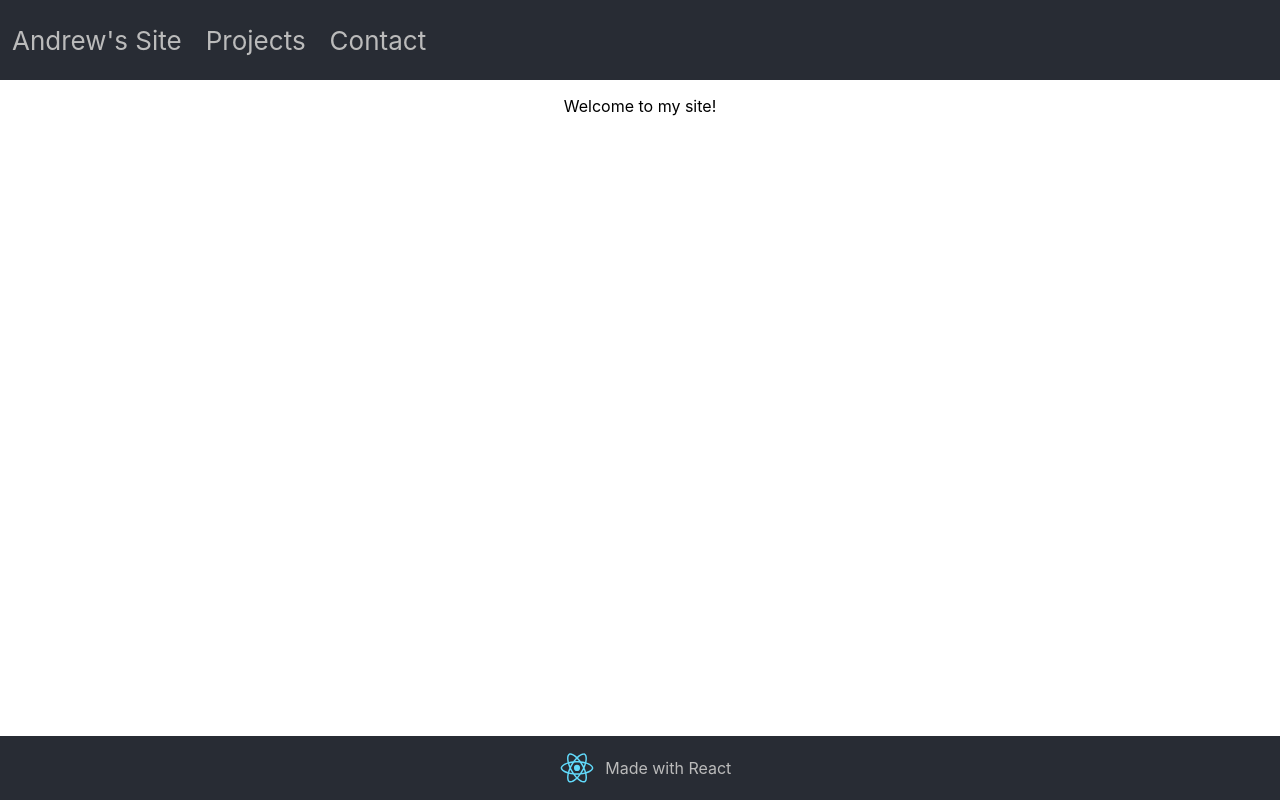
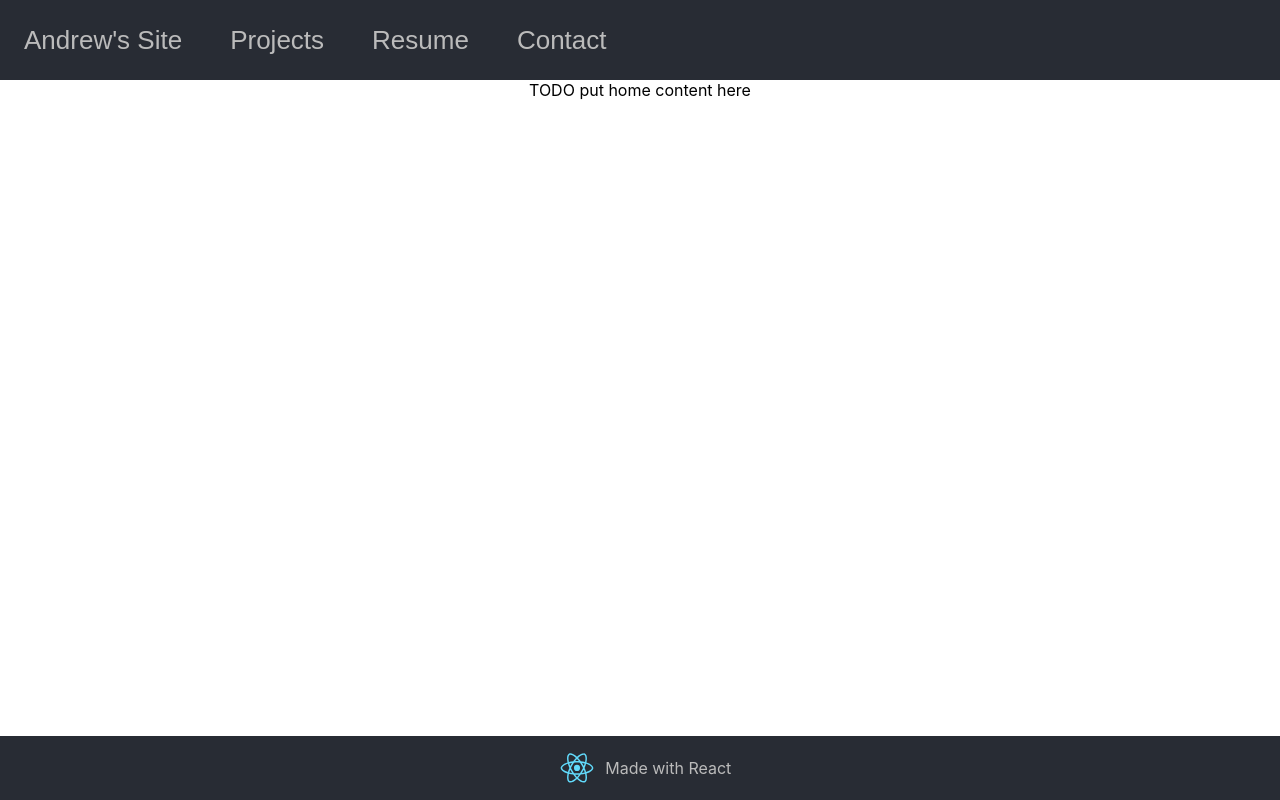
Before and after one commit to andpberr/andpberr.github.io, a React (Create React App) app: page / in a window 1280 px wide. Built offline with nearby package versions, Linux system fonts and the light colour scheme.

Commit message:
Improvements to organization... added resume link

```diff
--- a/src/App.js
+++ b/src/App.js
@@ -4,14 +4,54 @@ import Header from './Components/Header';
 import Footer from './Components/Footer';
 import MainContent from './Components/MainContent';
 
-function App() {
-  return (
-    <div className="App">
-      <Header />
-      <MainContent view="default" />
-      <Footer />
-    </div>
-  );
+class App extends React.Component {
+  constructor(props) {
+    super(props);
+
+    this.state = {
+      page: 'home',
+    };
+  }
+
+  homeClickHandler() {
+    this.setState({
+      page: 'home'
+    });
+  }
+
+  projClickHandler() {
+    this.setState({
+      page: 'projects'
+    });
+  }
+
+  contClickHandler() {
+    console.log("hokay");
+    this.setState({
+      page: 'contact'
+    });
+  }
+
+  resuClickHandler() {
+    window.open("../resources/Resume_Berry.pdf");
+  }
+
+  render () {
+    return (
+      <div className="App">
+        <Header
+          homeClick={this.homeClickHandler.bind(this)}
+          projClick={this.projClickHandler.bind(this)}
+          contClick={this.contClickHandler.bind(this)}
+          resuClick={this.resuClickHandler.bind(this)}
+
+        />
+        <MainContent view={this.state.page} />
+        <Footer />
+      </div>
+    );
+  }
 }
 
+
 export default App;
--- a/src/App.scss
+++ b/src/App.scss
@@ -19,17 +19,17 @@ $lite-fg: #bbb;
   justify-content: left;
   font-size: calc(10px + 2vmin);
   color: white;
-  position: static;
+  position: relative;
   top: 0px;
   width: 100%;
 }
 
-.navlink, .navlink-noclick {
+.navlink {
   color: #bbb;
   background-color: inherit;
   font-size: inherit;
   border: inherit;
-  position: static;
+  position: relative;
   display: flex;
   flex-direction: row;
   text-decoration: none;
@@ -37,6 +37,7 @@ $lite-fg: #bbb;
   align-items: center;
   margin: 8px;
   padding: 4px;
+  cursor: pointer;
 }
 
 .navlink:hover {
--- /dev/null
+++ b/src/Components/Contents/Contact.js
@@ -0,0 +1,12 @@
+import React from 'react';
+
+class Contact extends React.Component {
+
+    render() {
+        return (
+            <div>TODO put contact content here</div>
+        );
+    }
+}
+
+export default Contact;
--- /dev/null
+++ b/src/Components/Contents/Home.js
@@ -0,0 +1,12 @@
+import React from 'react';
+
+class Home extends React.Component {
+
+    render() {
+        return (
+            <div>TODO put home content here</div>
+        );
+    }
+}
+
+export default Home;
--- /dev/null
+++ b/src/Components/Contents/Projects.js
@@ -0,0 +1,12 @@
+import React from 'react';
+
+class Project extends React.Component {
+
+    render() {
+        return (
+            <div>TODO put projects content here</div>
+        );
+    }
+}
+
+export default Project;
--- a/src/Components/Header.js
+++ b/src/Components/Header.js
@@ -1,17 +1,31 @@
 import React from 'react';
-import ProjectList from './ProjectList';
 
-function Header() {
+function Header(props) {
   return (
     <nav className="App-header">
-          <div className="navlink-noclick">Andrew's Site</div>
-          <div id="project-list-container" className="navlink">
-            <div id="btnProj">Projects</div>
-              <div className="dropdown-content">
-                <ProjectList />
-              </div>
-            </div>
-          <div id="btnCont" className="navlink">Contact</div>
+          <div id="btnHome" className="navlink" onClick={props.homeClick}>
+            <button className="navlink">
+              Andrew's Site
+            </button>
+          </div>
+
+          <div id="btnProj" className="navlink" onClick={props.projClick}>
+            <button className="navlink">
+              Projects
+            </button>
+          </div>
+
+          <div id="btnResu" className="navlink" onClick={props.resuClick}>
+            <button className="navlink">
+              Resume
+            </button>
+          </div>
+
+          <div id="btnCont" className="navlink" onClick={props.contClick}>
+            <button className="navlink">
+              Contact
+            </button>
+          </div>
     </nav>
   );
 }
--- a/src/Components/MainContent.js
+++ b/src/Components/MainContent.js
@@ -1,14 +1,17 @@
 import React from 'react';
+import Home from './Contents/Home.js';
+import Contact from './Contents/Contact.js';
+import Projects from './Contents/Projects.js';
 
 class MainContent extends React.Component {
     render () {
         switch (this.props.view) {
+            case "projects":
+                return <Projects />;
+            case "contact":
+                return <Contact />;
             default:
-                return (
-                    <main>
-                        <p>Welcome to my site!</p>
-                    </main>
-                );
+                return <Home />;
         }
     }
 }
--- a/src/Components/ProjectList.js
+++ /dev/null
@@ -1,16 +0,0 @@
-import React from 'react';
-
-class ProjectList extends React.Component {
-
-    render() {
-        return (
-            <div id="project-list">
-                <div className="project">
-                    TODO: Put my projects here
-                </div>
-            </div>
-        );
-    }
-}
-
-export default ProjectList;
```
Also changed, not shown: 1 other file (tests, documents, lock files or other folders).
